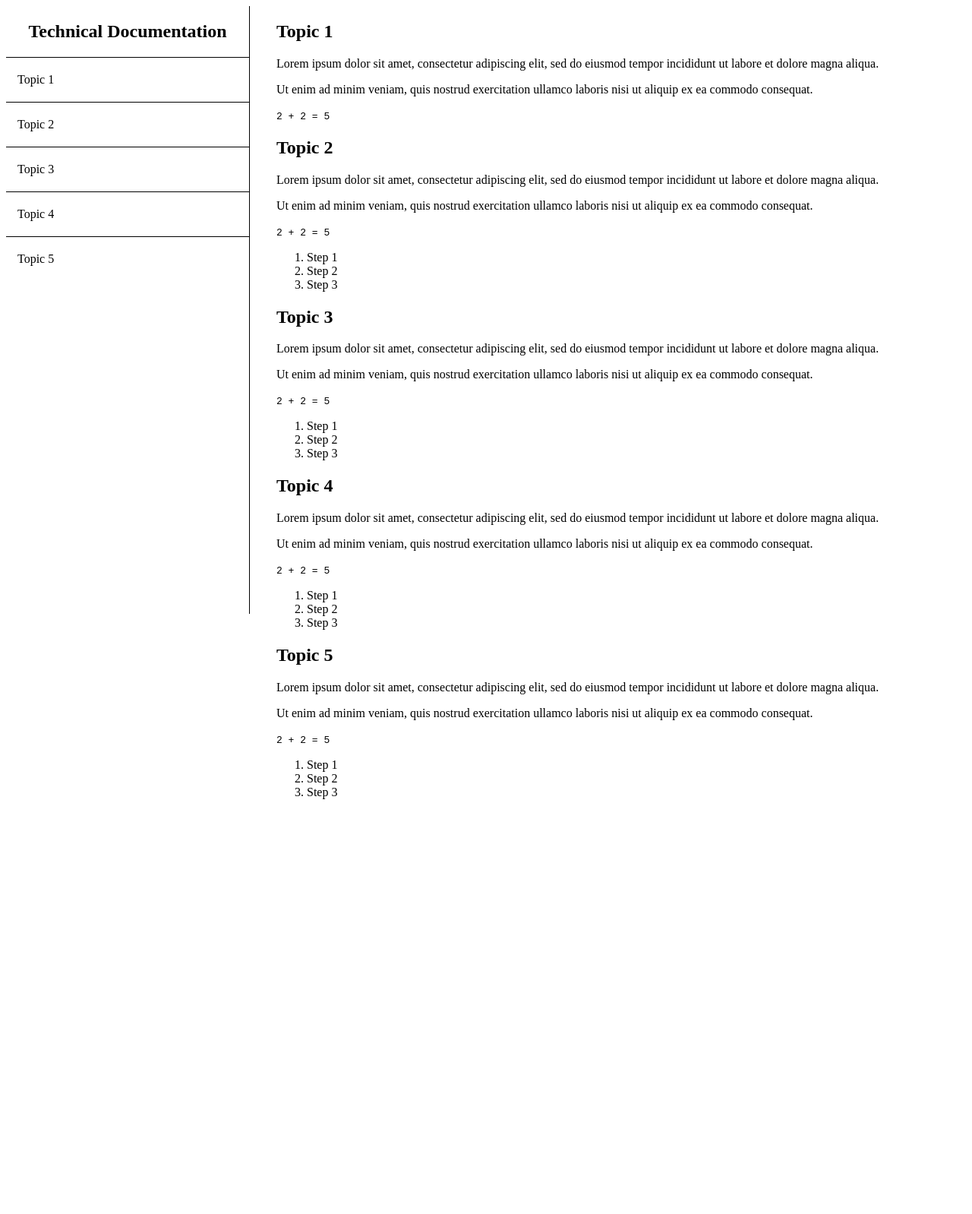
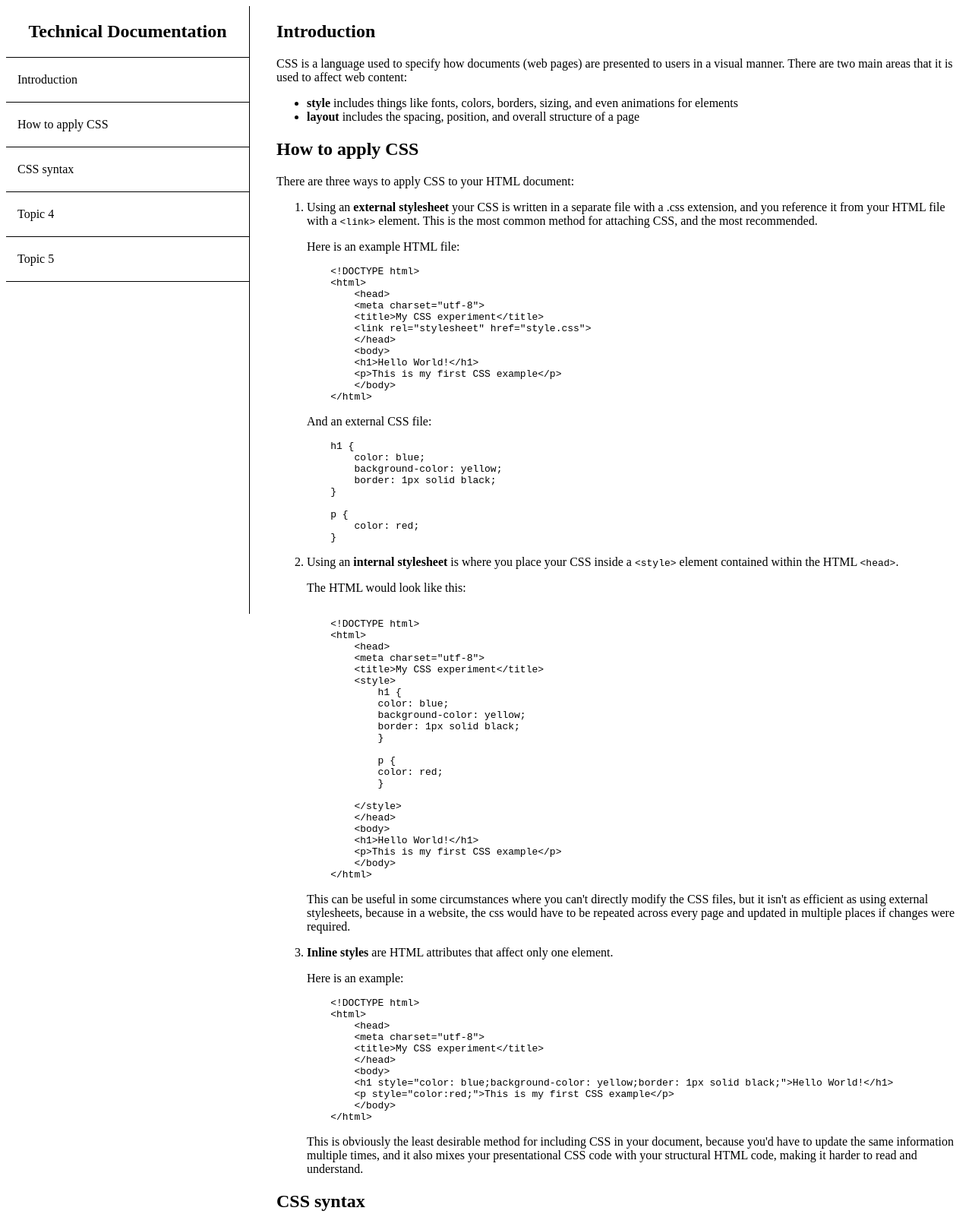
Before and after one commit to jpstanway/fcc-technical-doc, a plain HTML site: page index.html in a window 1280 px wide. Shown: the top 1598 px of the page at 76% size. Before the commit the page ends 1068 px from the top, so only its background shows below. Drawn offline with Linux system fonts and the light colour scheme.

Commit message:
write out first 3 sections

```diff
--- a/index.html
+++ b/index.html
@@ -14,53 +14,181 @@
                     <h1>Technical Documentation</h1>
                 </header>
                 <ul id="main-menu">
-                    <li><a href="#topic_1" class="nav-link">Topic 1</a></li>
-                    <li><a href="#topic_2" class="nav-link">Topic 2</a></li>
-                    <li><a href="#topic_3" class="nav-link">Topic 3</a></li>
+                    <li><a href="#Introduction" class="nav-link">Introduction</a></li>
+                    <li><a href="#How_To_Apply_CSS" class="nav-link">How to apply CSS</a></li>
+                    <li><a href="#CSS_Syntax" class="nav-link">CSS syntax</a></li>
                     <li><a href="#topic_4" class="nav-link">Topic 4</a></li>
                     <li><a href="#topic_5" class="nav-link">Topic 5</a></li>
                 </ul>
             </nav>
             <main id="main-doc">
-                <section id="topic_1" class="main-section">
+                <section id="Introduction" class="main-section">
                     <header>
-                        <h2>Topic 1</h2>
+                        <h2>Introduction</h2>
                     </header>
-                    <p>Lorem ipsum dolor sit amet, consectetur adipiscing elit,
-                    sed do eiusmod tempor incididunt ut labore et dolore magna aliqua.</p>
-                    <p>Ut enim ad minim veniam, quis nostrud exercitation
-                    ullamco laboris nisi ut aliquip ex ea commodo consequat.</p>
-                    <code>2 + 2 = 5</code>
+                    <p>CSS is a language used to specify how documents (web pages) are presented to users
+                        in a visual manner. There are two main areas that it is used to affect web content:</p>
+                    <ul>
+                        <li><strong>style</strong> includes things like fonts, colors, borders, sizing, and even animations
+                        for elements</li>
+                        <li><strong>layout</strong> includes the spacing, position, and overall structure
+                        of a page</li>
+                    </ul>
                 </section>
-                <section id="topic_2" class="main-section">
+                <section id="How_To_Apply_CSS" class="main-section">
                     <header>
-                        <h2>Topic 2</h2>
+                        <h2>How to apply CSS</h2>
                     </header>
-                    <p>Lorem ipsum dolor sit amet, consectetur adipiscing elit,
-                    sed do eiusmod tempor incididunt ut labore et dolore magna aliqua.</p>
-                    <p>Ut enim ad minim veniam, quis nostrud exercitation
-                    ullamco laboris nisi ut aliquip ex ea commodo consequat.</p>
-                    <code>2 + 2 = 5</code>
+                    <p>There are three ways to apply CSS to your HTML document:</p>
                     <ol>
-                        <li>Step 1</li>
-                        <li>Step 2</li>
-                        <li>Step 3</li>
+                        <li>
+                            <p>Using an <strong>external stylesheet</strong> your CSS is written in a separate
+                            file with a .css extension, and you reference it from your HTML file with a
+                            <code>&lt;link&gt;</code> element. This is the most common method for attaching CSS, and the most
+                            recommended.</p>
+                            <p>Here is an example HTML file:</p>
+<code>
+<pre>
+    &lt;!DOCTYPE html&gt;
+    &lt;html&gt;
+        &lt;head&gt;
+        &lt;meta charset="utf-8"&gt;
+        &lt;title&gt;My CSS experiment&lt;/title&gt;
+        &lt;link rel="stylesheet" href="style.css"&gt;
+        &lt;/head&gt;
+        &lt;body&gt;
+        &lt;h1&gt;Hello World!&lt;/h1&gt;
+        &lt;p&gt;This is my first CSS example&lt;/p&gt;
+        &lt;/body&gt;
+    &lt;/html&gt;
+</pre>
+</code>
+                            <p>And an external CSS file:</p>
+<code>
+<pre>
+    h1 {
+        color: blue;
+        background-color: yellow;
+        border: 1px solid black;
+    }
+
+    p {
+        color: red;
+    }
+</pre>
+</code>
+
+                        </li>
+                        <li>
+                            <p>Using an <strong>internal stylesheet</strong> is where you place your CSS inside a
+                            <code>&lt;style&gt;</code> element contained within the HTML <code>&lt;head&gt;</code>.</p>
+                            <p>The HTML would look like this:</p>
+<code>
+<pre>
+    &lt;!DOCTYPE html&gt;
+    &lt;html&gt;
+        &lt;head&gt;
+        &lt;meta charset="utf-8"&gt;
+        &lt;title&gt;My CSS experiment&lt;/title&gt;
+        &lt;style&gt;
+            h1 {
+            color: blue;
+            background-color: yellow;
+            border: 1px solid black;
+            }
+
+            p {
+            color: red;
+            }
+
+        &lt;/style&gt;
+        &lt;/head&gt;
+        &lt;body&gt;
+        &lt;h1&gt;Hello World!&lt;/h1&gt;
+        &lt;p&gt;This is my first CSS example&lt;/p&gt;
+        &lt;/body&gt;
+    &lt;/html&gt;
+</pre>
+</code>
+                            <p>This can be useful in some circumstances where you can't directly modify the CSS files,
+                                but it isn't as efficient as using external stylesheets, because in a website, the css
+                                would have to be repeated across every page and updated in multiple places if changes
+                                were required.</p>
+                        </li>
+                        <li>
+                        <p><strong>Inline styles</strong> are HTML attributes that affect only one element.</p>
+                        <p>Here is an example:</p>
+<code>
+<pre>
+    &lt;!DOCTYPE html&gt;
+    &lt;html&gt;
+        &lt;head&gt;
+        &lt;meta charset="utf-8"&gt;
+        &lt;title&gt;My CSS experiment&lt;/title&gt;
+        &lt;/head&gt;
+        &lt;body&gt;
+        &lt;h1 style="color: blue;background-color: yellow;border: 1px solid black;"&gt;Hello World!&lt;/h1&gt;
+        &lt;p style="color:red;"&gt;This is my first CSS example&lt;/p&gt;
+        &lt;/body&gt;
+    &lt;/html&gt;
+</pre>
+</code>
+                        <p>
+                            This is obviously the least desirable method for including CSS in your document, because
+                            you'd have to update the same information multiple times, and it also mixes your
+                            presentational CSS code with your structural HTML code, making it harder to read and understand.
+                        </p>
+                        </li>
                     </ol>
                 </section>
-                <section id="topic_3" class="main-section">
+                <section id="CSS_Syntax" class="main-section">
                     <header>
-                        <h2>Topic 3</h2>
+                        <h2>CSS syntax</h2>
                     </header>
-                    <p>Lorem ipsum dolor sit amet, consectetur adipiscing elit,
-                    sed do eiusmod tempor incididunt ut labore et dolore magna aliqua.</p>
-                    <p>Ut enim ad minim veniam, quis nostrud exercitation
-                    ullamco laboris nisi ut aliquip ex ea commodo consequat.</p>
-                    <code>2 + 2 = 5</code>
-                    <ol>
-                        <li>Step 1</li>
-                        <li>Step 2</li>
-                        <li>Step 3</li>
-                    </ol>
+                    <p>In plain english, the basic structure of CSS is as follows - a CSS <em>rule or ruleset</em>
+                     is paired with a <em>declaration block</em> which contains one or more <em>declarations</em>.</p>
+                    <p>Breaking this down further:</p>
+                    <ul>
+                        <li><strong>rules/rulesets</strong> contain <em>selectors</em> that reference
+                        the HTML element(s) you wish to style</li>
+                        <li>a <strong>declaration</strong> is the pairing of a <em>property</em> (background,
+                            color, font-size, etc.) and a <em>value</em> (the specific color, size, amount of
+                            spacing, etc.)</li>
+                        <li>the <strong>declaration block</strong> is a pair { } that contains all the declarations
+                        for that CSS rule (stylings that will be applied to the HTML element(s))</li>
+                    </ul>
+                    <p>Here is a visual representation of what that looks like:</p>
+<code>
+<pre>
+    <em>rule/ruleset</em>
+    selector(s)
+    <em>declaration block</em>
+    {
+        <em>declarations</em>
+        property1: value1;
+        property2: value2;
+        property3: value3;
+    }
+</pre>
+</code>
+                    <p>And here is a more realistic view of the CSS syntax in action:</p>
+<code>
+<pre>
+    h1 {
+        colour: blue;
+        background-color: yellow;
+        border: 1px solid black;
+    }
+
+    p {
+        color: red;
+    }
+
+    p, li {
+        text-decoration: underline;
+    }
+</pre>
+</code>
                 </section>
                 <section id="topic_4" class="main-section">
                     <header>
--- a/style.css
+++ b/style.css
@@ -23,6 +23,7 @@ html, body {
 #main-menu {
     list-style-type: none;
     padding: 0;
+    border-bottom: 1px solid #000;
 }
 
 #main-doc {
@@ -45,7 +46,7 @@ html, body {
 @media screen and (max-width: 650px) {
     #container {
         grid-template-columns: 100%;
-        grid-template-rows: 30% 70%;
+        grid-template-rows: 40% 60%;
     }
 
     #navbar {
@@ -53,10 +54,6 @@ html, body {
         position: static;
         grid-row: 1/2;
         border-right: 0;
-    }
-
-    #main-menu {
-        border-bottom: 1px solid #000;
     }
 
     #main-doc {
```
